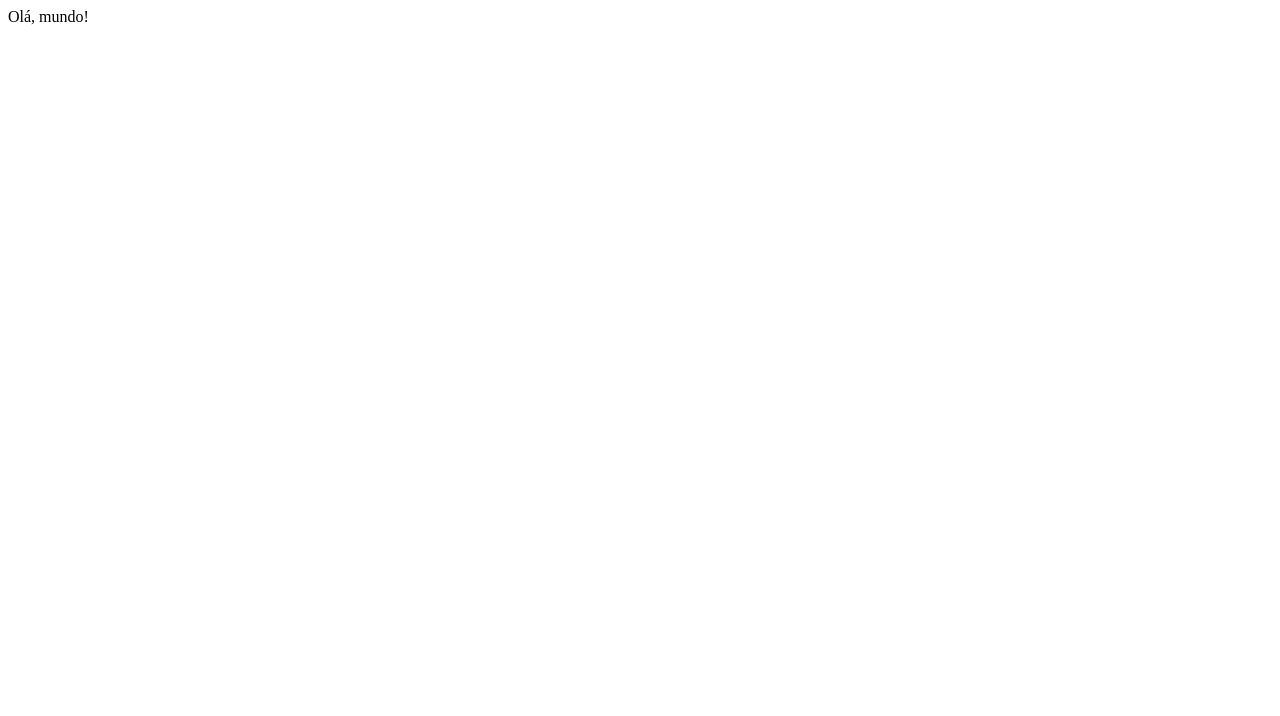
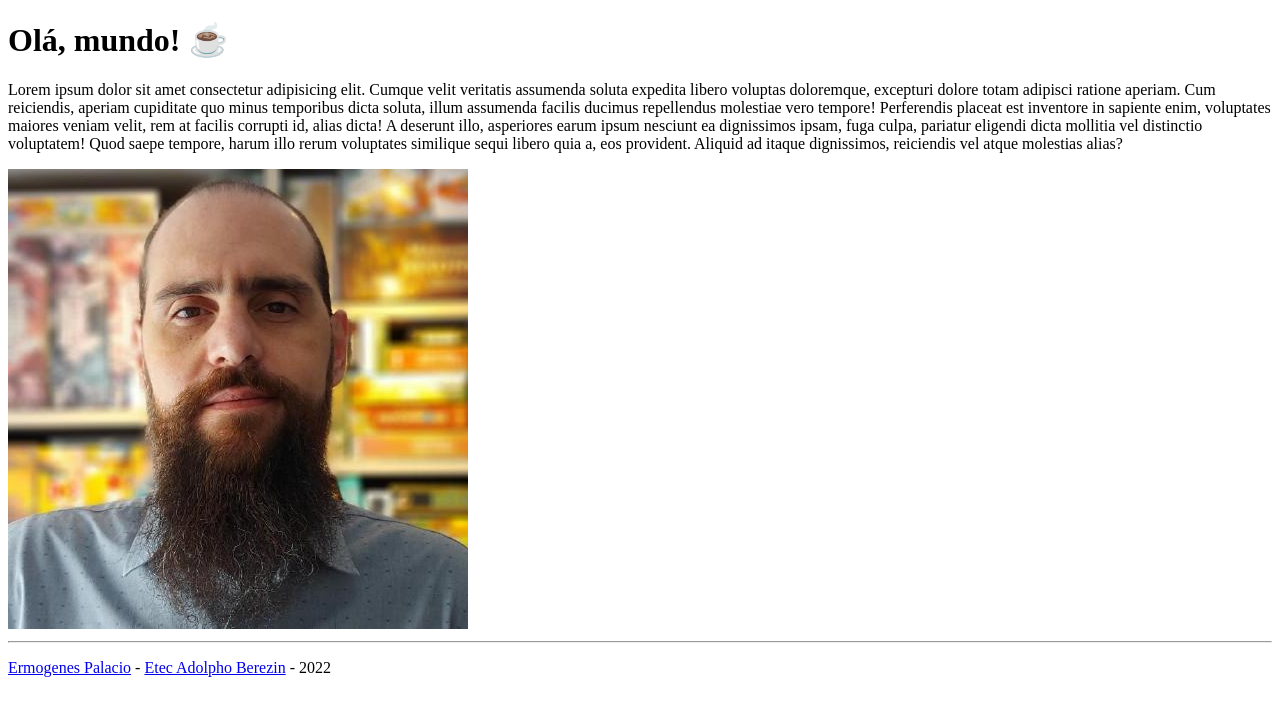
Before and after one commit to ermogenes/meu-primeiro-site-2022-2, a plain HTML site: page index.html in a window 1280 px wide. Drawn offline with Linux system fonts and the light colour scheme.

Commit message:
Adiciona novos conteúdos

```diff
--- a/index.html
+++ b/index.html
@@ -7,6 +7,12 @@
     <title>Ermogenes☕: Meu primeiro site</title>
 </head>
 <body>
-    Olá, mundo!
+    <h1>Olá, mundo! ☕</h1>
+    <p>
+        Lorem ipsum dolor sit amet consectetur adipisicing elit. Cumque velit veritatis assumenda soluta expedita libero voluptas doloremque, excepturi dolore totam adipisci ratione aperiam. Cum reiciendis, aperiam cupiditate quo minus temporibus dicta soluta, illum assumenda facilis ducimus repellendus molestiae vero tempore! Perferendis placeat est inventore in sapiente enim, voluptates maiores veniam velit, rem at facilis corrupti id, alias dicta! A deserunt illo, asperiores earum ipsum nesciunt ea dignissimos ipsam, fuga culpa, pariatur eligendi dicta mollitia vel distinctio voluptatem! Quod saepe tempore, harum illo rerum voluptates similique sequi libero quia a, eos provident. Aliquid ad itaque dignissimos, reiciendis vel atque molestias alias?
+    </p>
+    <img src="imagens/perfil.jfif" alt="Foto do rosto de Ermogenes">
+    <hr>
+    <p><a href="https://github.com/ermogenes">Ermogenes Palacio</a> - <a href="https://eteab.com.br/">Etec Adolpho Berezin</a> - 2022</p>
 </body>
 </html>
```
Also changed, not shown: imagens/perfil.jfif (added).
